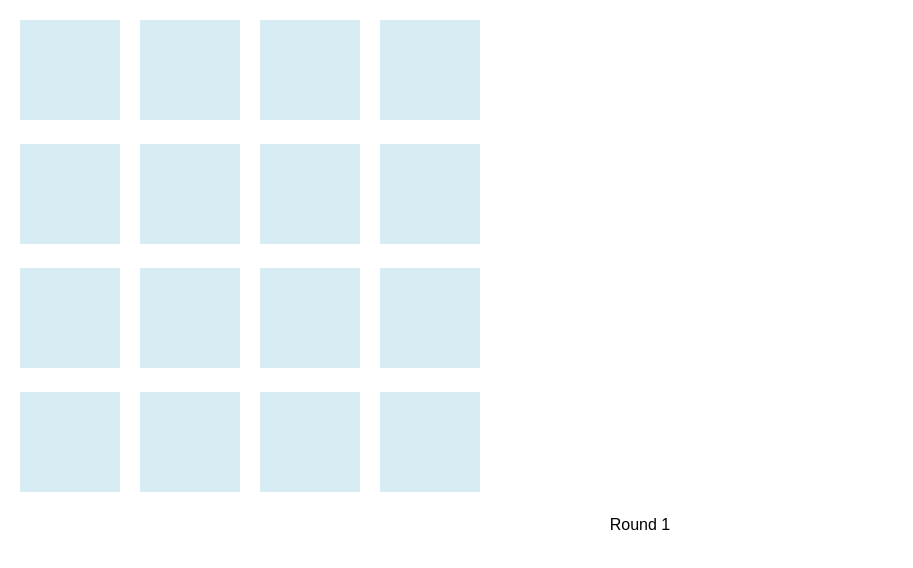
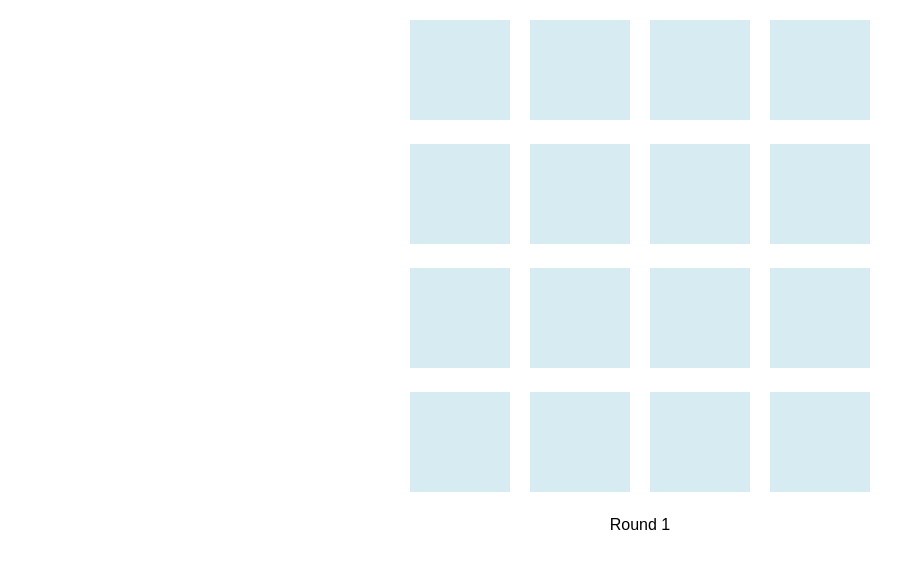
Before and after one commit to basilred/jetruby-test, a React (Create React App) app: page / in a window 1280 px wide. Shown: the top 568 px of the page, without its empty margins (0-913 px from the left). Built offline with nearby package versions, Linux system fonts and the light colour scheme.

Commit message:
Center the tile board

```diff
--- a/src/Tiles.css
+++ b/src/Tiles.css
@@ -1,4 +1,4 @@
 .Tiles {
     width: 480px;
-    margin: 10px;
+    margin: 10px auto;
 }
```
